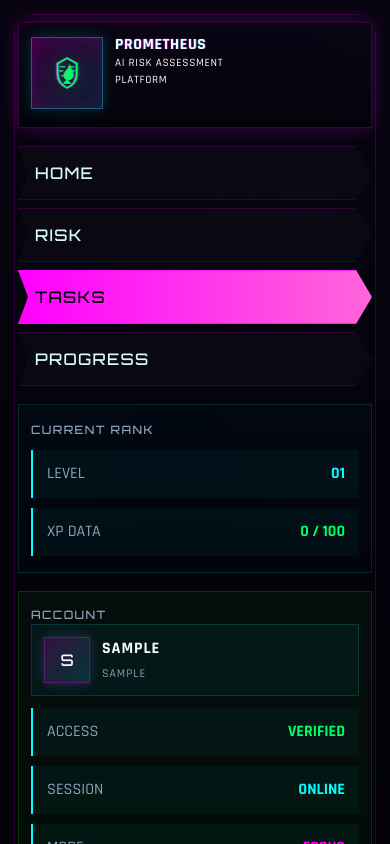
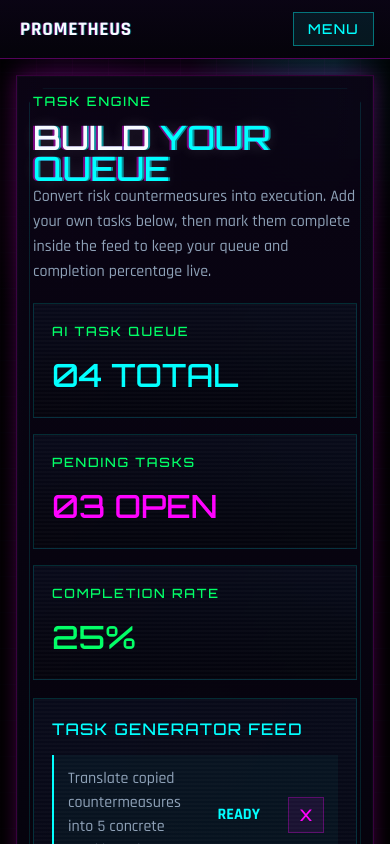
Before and after one commit to Areeb8792/ai-career-copilot, a React (Create React App) app in the folder client/: page /tasks in a window 390 px wide. Shown: the top 844 px of the page. Built offline with nearby package versions, Linux system fonts and the light colour scheme; no server answers; sample sign-in values are in the browser's storage.

Commit message:
optimised website for mobile use

```diff
--- a/client/src/components/layout.js
+++ b/client/src/components/layout.js
@@ -78,6 +78,7 @@ function Layout({ children }) {
   const [accountMessage, setAccountMessage] = useState("");
   const [accountMessageType, setAccountMessageType] = useState("");
   const [showPasswordForm, setShowPasswordForm] = useState(false);
+  const [isMobileMenuOpen, setIsMobileMenuOpen] = useState(false);
   const [passwordForm, setPasswordForm] = useState({
     currentPassword: "",
     newPassword: "",
@@ -275,7 +276,19 @@ function Layout({ children }) {
 
   return (
     <div className="app-shell">
-      <aside className="cyber-sidebar">
+      <div className="mobile-header">
+        <div className="cyber-brand-copy" style={{ padding: "0 4px" }}>
+          <strong style={{ fontSize: "1.2rem" }}>PROMETHEUS</strong>
+        </div>
+        <button
+          className="mobile-menu-btn"
+          onClick={() => setIsMobileMenuOpen(!isMobileMenuOpen)}
+        >
+          {isMobileMenuOpen ? "CLOSE" : "MENU"}
+        </button>
+      </div>
+
+      <aside className={`cyber-sidebar ${isMobileMenuOpen ? "open" : ""}`}>
         <div className="cyber-brand-block">
           <div className="cyber-avatar cyber-avatar-large">
             <PrometheusSigil />
@@ -295,6 +308,7 @@ function Layout({ children }) {
               className={({ isActive }) =>
                 `cyber-nav-link${isActive ? " active" : ""}`
               }
+              onClick={() => setIsMobileMenuOpen(false)}
             >
               {link.label}
             </NavLink>
--- a/client/src/pages/Tasks.js
+++ b/client/src/pages/Tasks.js
@@ -135,8 +135,8 @@ function Tasks() {
         </p>
 
         <div
-          className="mini-grid"
-          style={{ gridTemplateColumns: "repeat(auto-fit, minmax(220px, 1fr))", marginTop: "18px" }}
+          className="mini-grid tasks-feed-grid"
+          style={{ marginTop: "18px" }}
         >
           {taskFeed.map((item) => (
             <section className="neon-card" key={item.label}>
@@ -148,7 +148,7 @@ function Tasks() {
           ))}
         </div>
 
-        <div className="mini-grid" style={{ gridTemplateColumns: "1.2fr 0.8fr", marginTop: "18px" }}>
+        <div className="mini-grid tasks-split-grid" style={{ marginTop: "18px" }}>
           <section className="neon-card">
             <h3 className="neon-card-title">Task Generator Feed</h3>
             <div className="scan-list">
--- a/client/src/pages/theme.css
+++ b/client/src/pages/theme.css
@@ -634,21 +634,88 @@ textarea {
     0 0 20px rgba(0, 255, 255, 0.22);
 }
 
+.mobile-header {
+  display: none;
+}
+
+.tasks-split-grid {
+  grid-template-columns: 1.2fr 0.8fr;
+}
+
+.tasks-feed-grid {
+  grid-template-columns: repeat(auto-fit, minmax(220px, 1fr));
+}
+
 @media (max-width: 980px) {
   .app-shell {
-    grid-template-columns: 1fr;
+    display: flex;
+    flex-direction: column;
+    height: 100vh;
+    overflow: hidden;
+  }
+
+  .mobile-header {
+    display: flex;
+    justify-content: space-between;
+    align-items: center;
+    padding: 12px 16px;
+    background: linear-gradient(180deg, rgba(10, 4, 20, 0.98), rgba(4, 3, 10, 0.98));
+    border-bottom: 1px solid rgba(255, 0, 255, 0.3);
+    z-index: 50;
+    flex-shrink: 0;
+  }
+
+  .mobile-menu-btn {
+    background: rgba(0, 255, 255, 0.08);
+    border: 1px solid rgba(0, 255, 255, 0.4);
+    color: var(--cyan);
+    padding: 6px 14px;
+    font-family: "Orbitron", sans-serif;
+    font-size: 0.85rem;
+    letter-spacing: 0.1em;
+    text-transform: uppercase;
+    cursor: pointer;
   }
 
   .cyber-sidebar {
-    border-right: 0;
-    border-bottom: 1px solid rgba(255, 0, 255, 0.2);
+    position: fixed;
+    top: 55px;
+    left: 0;
+    width: 100%;
+    height: calc(100vh - 55px);
+    z-index: 40;
+    transform: translateX(-100%);
+    transition: transform 0.3s ease;
+    background: rgba(5, 1, 10, 0.98);
+    backdrop-filter: blur(8px);
+    overflow-y: auto;
+    border-right: none;
+    border-bottom: none;
+    padding-bottom: 80px;
+  }
+
+  .cyber-sidebar.open {
+    transform: translateX(0);
   }
 
   .cyber-main {
-    padding: 14px;
+    flex: 1;
+    overflow-y: auto;
+    padding: 16px;
+    height: calc(100vh - 55px);
   }
 
   .page-console {
     padding: 16px;
   }
+
+  .tasks-split-grid {
+    grid-template-columns: 1fr;
+  }
 }
+
+@media (max-width: 600px) {
+  .cyber-brand-block {
+    display: none;
+  }
+}
```
